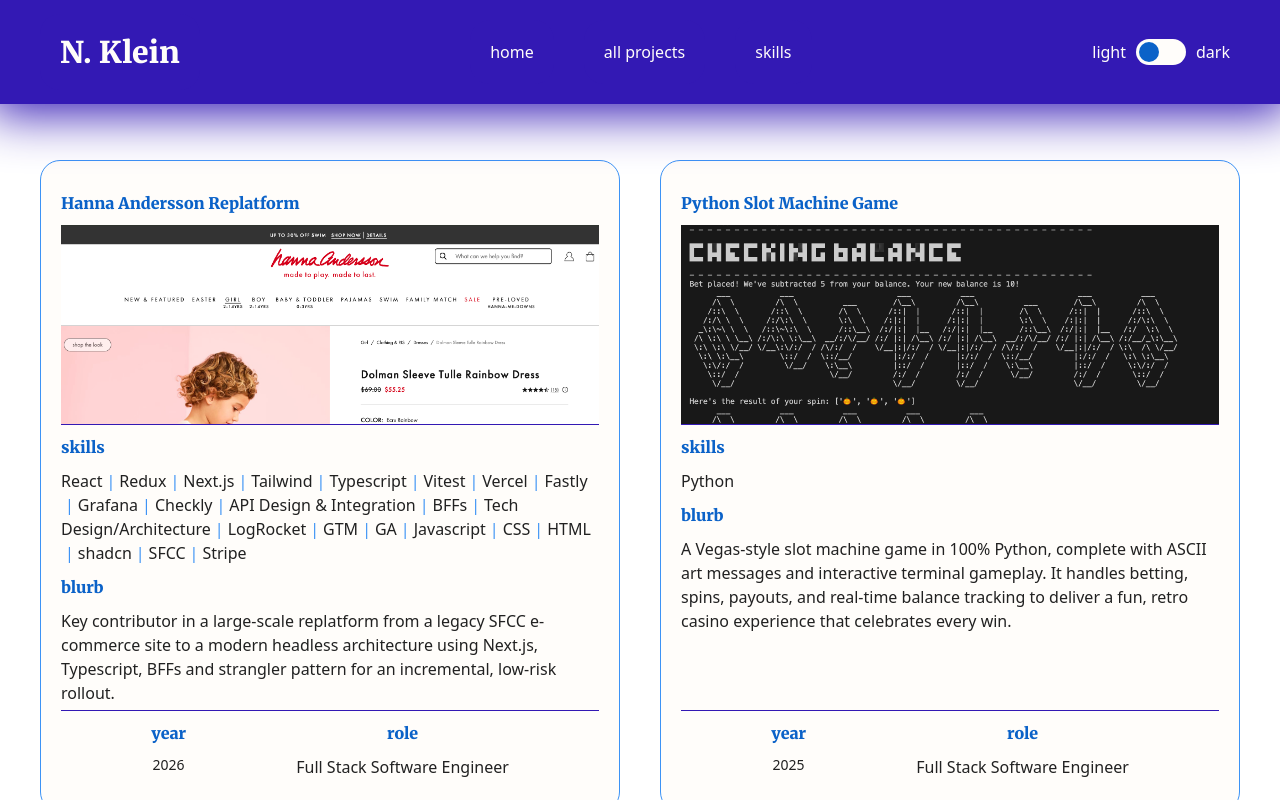
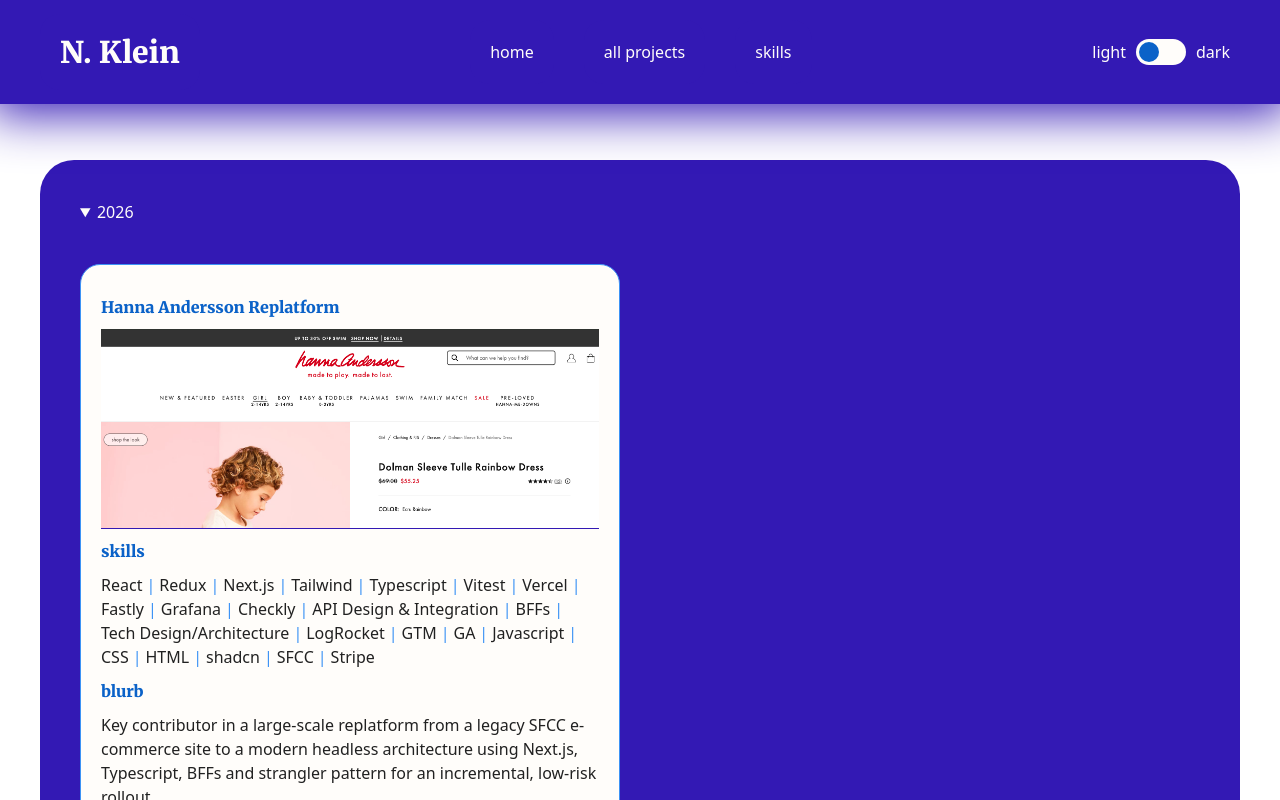
Before and after one commit to kleinlikecalvin/klein_like_calvin_next, a Next.js app: page /all-projects in a window 1280 px wide. Shown: the top 800 px of the page. Built offline with nearby package versions, Linux system fonts and the light colour scheme.

Commit message:
Creates grouped projects layout for consideration

```diff
--- a/app/all-projects/page.tsx
+++ b/app/all-projects/page.tsx
@@ -1,20 +1,52 @@
 import ProjectOverviewCard from "../components/Projects/ProjectOverviewCard";
 import { projectsData } from "../data/projects/projectsData";
+import { Project } from "../types/project_types";
 
 // TODO: add pagination so we aren't loading a bunch of projects all at once
+// TODO: maybe if they're current year projects they don't need to be in accordions but past ones are or remove accordion idea and follow through with pagination instead
 
 export default function AllProjects() {
+  const groupedProjects = projectsData.reduce<Record<string, Project[]>>(
+    (acc, project) => {
+      const key = project.year;
+
+      if (!acc[key]) {
+        acc[key] = [];
+      }
+
+      acc[key].push(project);
+
+      return acc;
+    },
+    {},
+  );
+
   return (
-    <main className="AllProjects grid grid-cols-1 lg:grid-cols-2 gap-10">
-      {projectsData.map((project, i) => {
+    <main className="AllProjects flex flex-col gap-10">
+      {Object.entries(groupedProjects)
+        .reverse()
+        .map(([year, projects], i) => {
+          if (year && projects) {
             return (
+              <details
+                key={i}
+                className="bg-special-one p-full rounded-[34px]"
+                open={i === 0 ? true : false}
+              >
+                <summary className="text-background">{year}</summary>
+                <div className="grid grid-cols-1 lg:grid-cols-2 gap-10 py-full">
+                  {projects.map((project) => (
                     <ProjectOverviewCard
                       project={project}
                       classes="border border-accent-one"
                       key={project.id}
                       position={i}
                     />
+                  ))}
+                </div>
+              </details>
             );
+          }
         })}
     </main>
   );
```
Lines whose indentation alone changed are shown as unchanged.
